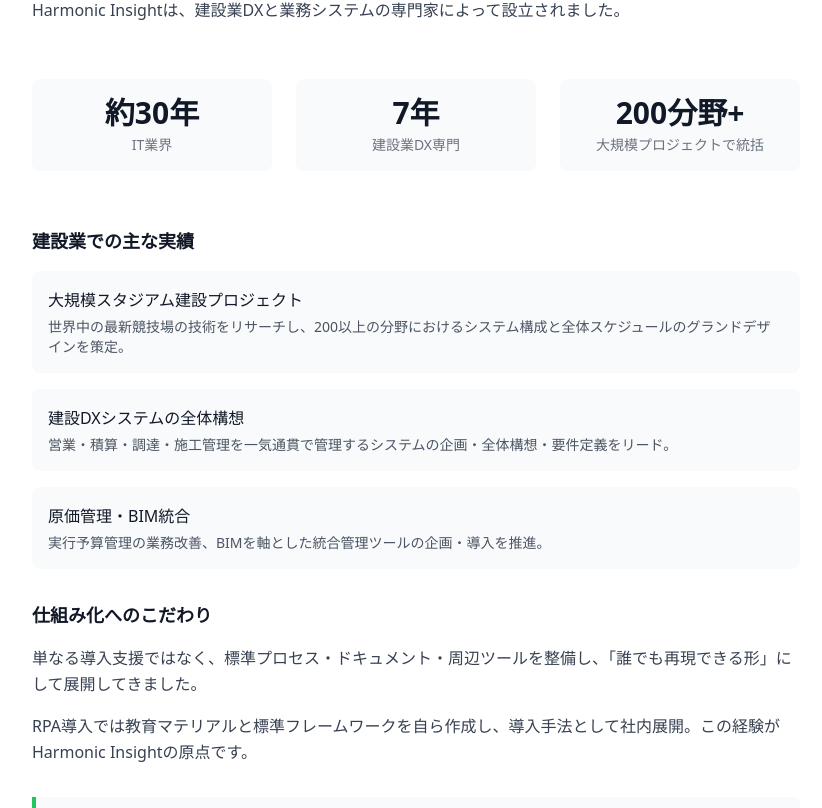
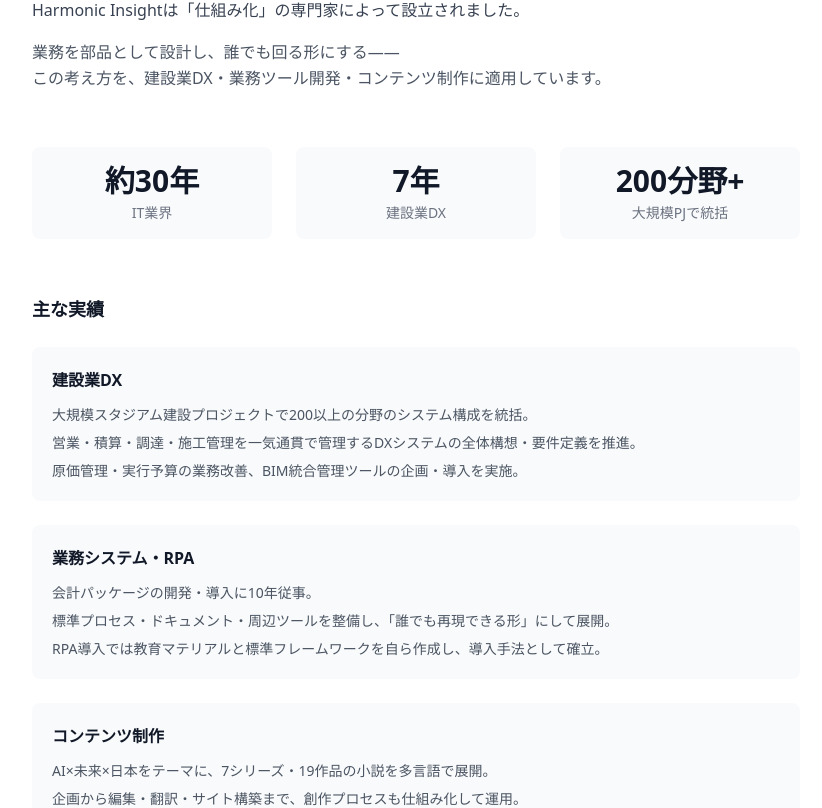
Before and after one commit to HarmonicInsight/site-corporate, a Next.js app: page /company in a window 1280 px wide. Shown: the part 1016-1824 px from the top of the page, without its empty margins (224-1046 px from the left). Built offline with nearby package versions, Linux system fonts and the light colour scheme.

Commit message:
refactor: 創業の背景セクションを3事業領域対応に更新
- イントロ文に「仕組み化」を統一テーマとして追加
- 主な実績を3分野に拡張：建設業DX、業務システム・RPA、コンテンツ制作
- 各分野の実績を箇条書き形式で整理

```diff
--- a/app/company/page.tsx
+++ b/app/company/page.tsx
@@ -158,9 +158,16 @@ export default function CompanyPage() {
               創業の背景
             </h2>
             <div className="space-y-8 text-gray-700 dark:text-gray-300 leading-relaxed">
-              <p>
-                Harmonic Insightは、建設業DXと業務システムの専門家によって設立されました。
-              </p>
+              {/* Intro */}
+              <div className="space-y-4">
+                <p>
+                  Harmonic Insightは「仕組み化」の専門家によって設立されました。
+                </p>
+                <p className="text-gray-600 dark:text-gray-400">
+                  業務を部品として設計し、誰でも回る形にする——<br />
+                  この考え方を、建設業DX・業務ツール開発・コンテンツ制作に適用しています。
+                </p>
+              </div>
 
               {/* Stats */}
               <div className="grid grid-cols-1 md:grid-cols-3 gap-6 py-6">
@@ -170,58 +177,55 @@ export default function CompanyPage() {
                 </div>
                 <div className="text-center p-4 bg-gray-50 dark:bg-gray-900 rounded-lg">
                   <p className="text-3xl font-bold text-gray-900 dark:text-white">7年</p>
-                  <p className="text-sm text-gray-500 dark:text-gray-400 mt-1">建設業DX専門</p>
+                  <p className="text-sm text-gray-500 dark:text-gray-400 mt-1">建設業DX</p>
                 </div>
                 <div className="text-center p-4 bg-gray-50 dark:bg-gray-900 rounded-lg">
                   <p className="text-3xl font-bold text-gray-900 dark:text-white">200分野+</p>
-                  <p className="text-sm text-gray-500 dark:text-gray-400 mt-1">大規模プロジェクトで統括</p>
+                  <p className="text-sm text-gray-500 dark:text-gray-400 mt-1">大規模PJで統括</p>
                 </div>
               </div>
 
-              {/* 建設業での主な実績 */}
+              {/* 主な実績 */}
               <div>
-                <h3 className="text-lg font-semibold text-gray-900 dark:text-white mb-4">
-                  建設業での主な実績
+                <h3 className="text-lg font-semibold text-gray-900 dark:text-white mb-6">
+                  主な実績
                 </h3>
-                <div className="space-y-4">
-                  <div className="bg-gray-50 dark:bg-gray-900 rounded-lg p-4">
-                    <p className="font-medium text-gray-900 dark:text-white mb-1">
-                      大規模スタジアム建設プロジェクト
+                <div className="space-y-6">
+                  {/* 建設業DX */}
+                  <div className="bg-gray-50 dark:bg-gray-900 rounded-lg p-5">
+                    <p className="font-semibold text-gray-900 dark:text-white mb-3">
+                      建設業DX
                     </p>
-                    <p className="text-sm text-gray-600 dark:text-gray-400">
-                      世界中の最新競技場の技術をリサーチし、200以上の分野におけるシステム構成と全体スケジュールのグランドデザインを策定。
+                    <ul className="space-y-2 text-sm text-gray-600 dark:text-gray-400">
+                      <li>大規模スタジアム建設プロジェクトで200以上の分野のシステム構成を統括。</li>
+                      <li>営業・積算・調達・施工管理を一気通貫で管理するDXシステムの全体構想・要件定義を推進。</li>
+                      <li>原価管理・実行予算の業務改善、BIM統合管理ツールの企画・導入を実施。</li>
+                    </ul>
+                  </div>
+
+                  {/* 業務システム・RPA */}
+                  <div className="bg-gray-50 dark:bg-gray-900 rounded-lg p-5">
+                    <p className="font-semibold text-gray-900 dark:text-white mb-3">
+                      業務システム・RPA
                     </p>
+                    <ul className="space-y-2 text-sm text-gray-600 dark:text-gray-400">
+                      <li>会計パッケージの開発・導入に10年従事。</li>
+                      <li>標準プロセス・ドキュメント・周辺ツールを整備し、「誰でも再現できる形」にして展開。</li>
+                      <li>RPA導入では教育マテリアルと標準フレームワークを自ら作成し、導入手法として確立。</li>
+                    </ul>
                   </div>
-                  <div className="bg-gray-50 dark:bg-gray-900 rounded-lg p-4">
-                    <p className="font-medium text-gray-900 dark:text-white mb-1">
-                      建設DXシステムの全体構想
+
+                  {/* コンテンツ制作 */}
+                  <div className="bg-gray-50 dark:bg-gray-900 rounded-lg p-5">
+                    <p className="font-semibold text-gray-900 dark:text-white mb-3">
+                      コンテンツ制作
                     </p>
-                    <p className="text-sm text-gray-600 dark:text-gray-400">
-                      営業・積算・調達・施工管理を一気通貫で管理するシステムの企画・全体構想・要件定義をリード。
-                    </p>
-                  </div>
-                  <div className="bg-gray-50 dark:bg-gray-900 rounded-lg p-4">
-                    <p className="font-medium text-gray-900 dark:text-white mb-1">
-                      原価管理・BIM統合
-                    </p>
-                    <p className="text-sm text-gray-600 dark:text-gray-400">
-                      実行予算管理の業務改善、BIMを軸とした統合管理ツールの企画・導入を推進。
-                    </p>
+                    <ul className="space-y-2 text-sm text-gray-600 dark:text-gray-400">
+                      <li>AI×未来×日本をテーマに、7シリーズ・19作品の小説を多言語で展開。</li>
+                      <li>企画から編集・翻訳・サイト構築まで、創作プロセスも仕組み化して運用。</li>
+                    </ul>
                   </div>
                 </div>
-              </div>
-
-              {/* 仕組み化へのこだわり */}
-              <div>
-                <h3 className="text-lg font-semibold text-gray-900 dark:text-white mb-4">
-                  仕組み化へのこだわり
-                </h3>
-                <p className="mb-4">
-                  単なる導入支援ではなく、標準プロセス・ドキュメント・周辺ツールを整備し、「誰でも再現できる形」にして展開してきました。
-                </p>
-                <p>
-                  RPA導入では教育マテリアルと標準フレームワークを自ら作成し、導入手法として社内展開。この経験がHarmonic Insightの原点です。
-                </p>
               </div>
 
               {/* Closing Quote */}
```
